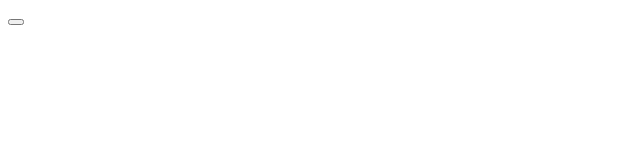
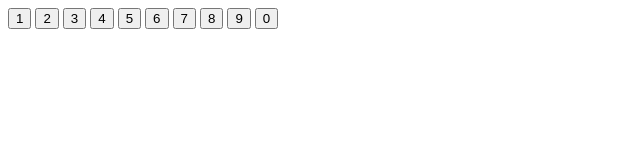
Before and after one commit to dennisSaralino/calculator-webpage, a plain HTML site: page Calculator.html in a window 1280 px wide. Shown: the whole page, without its empty margins (0-640 px from the left). Drawn offline with Linux system fonts and the light colour scheme.

Commit message:
buttons added

```diff
--- a/Calculator.html
+++ b/Calculator.html
@@ -4,6 +4,15 @@
 
     </head>
     <body>
-        <button></button>
+        <button type="button">1</button>
+        <button type="button">2</button>
+        <button type="button">3</button>
+        <button type="button">4</button>
+        <button type="button">5</button>
+        <button type="button">6</button>
+        <button type="button">7</button>
+        <button type="button">8</button>
+        <button type="button">9</button>
+        <button type="button">0</button>
     </body>
 </html>
```
